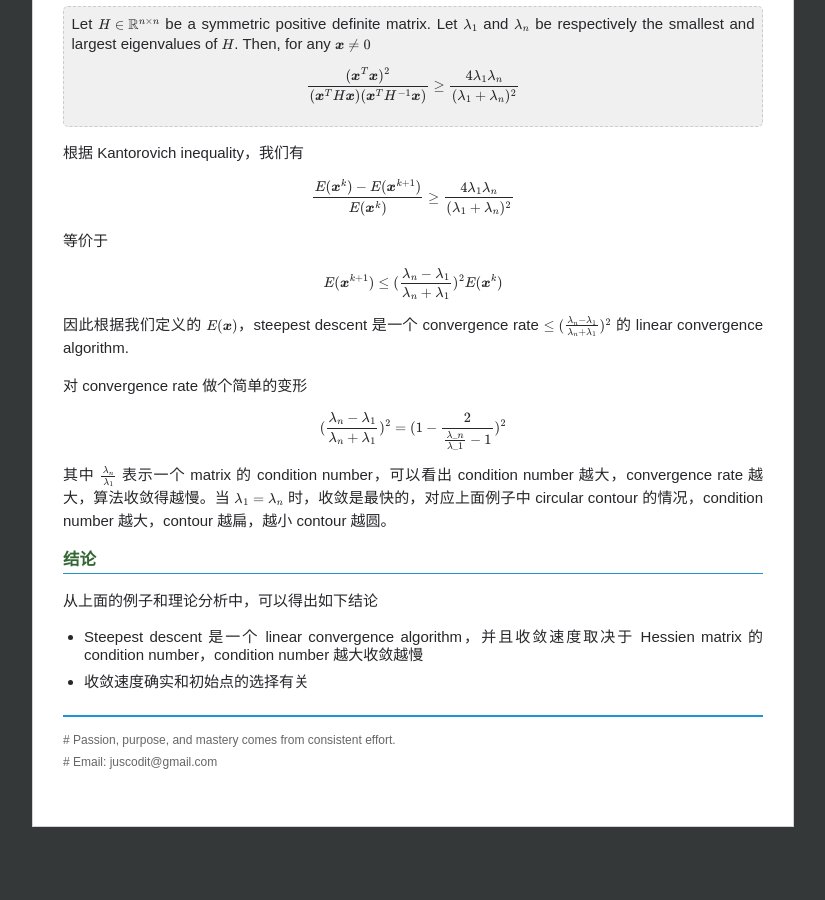
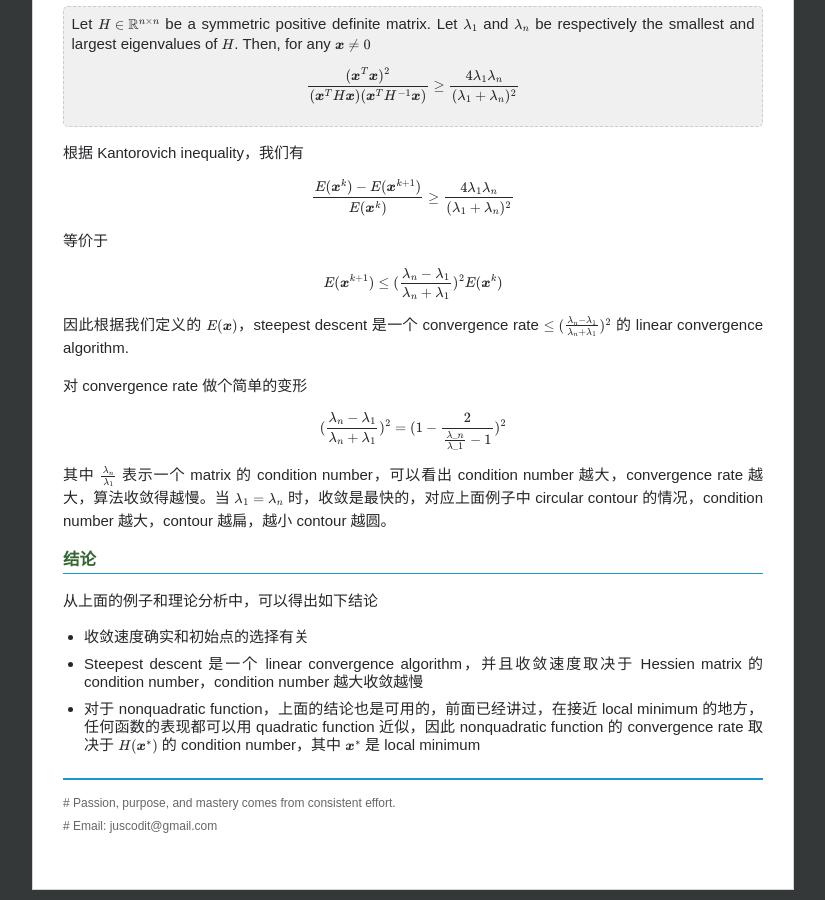
Before and after one commit to chenrushan/chenrushan.github.io, a Jekyll site: the page built from _posts/2014-06-21-NP-08-steepest-descent.markdown, in a window 1280 px wide and 900 px high, scrolled down 5299 px. Shown: the whole window, without its empty margins (227-1052 px from the left). Built offline with Jekyll 4.4.1, drawn with Linux system fonts in a browser that asks for light colours; Markdown is read by kramdown in place of the engine named in the settings; formulas are drawn with MathJax 3; before the commit the page ends 6136 px from its top, so only the background shows below that.

Commit message:
[np08]: postprocess

```diff
--- a/_posts/2014-06-21-NP-08-steepest-descent.markdown
+++ b/_posts/2014-06-21-NP-08-steepest-descent.markdown
@@ -182,6 +182,8 @@ $$(\frac{\lambda_n - \lambda_1}{\lambda_n + \lambda_1})^2 = (1 - \frac{2}{\frac{
 
 从上面的例子和理论分析中，可以得出如下结论
 
+* 收敛速度确实和初始点的选择有关
+
 * Steepest descent 是一个 linear convergence algorithm，并且收敛速度取决于 Hessien matrix 的 condition number，condition number 越大收敛越慢
 
-* 收敛速度确实和初始点的选择有关
+* 对于 nonquadratic function，上面的结论也是可用的，前面已经讲过，在接近 local minimum 的地方，任何函数的表现都可以用 quadratic function 近似，因此 nonquadratic function 的 convergence rate 取决于 $H(\boldsymbol{x}^\*)$ 的 condition number，其中 $\boldsymbol{x}^\*$ 是 local minimum
```
